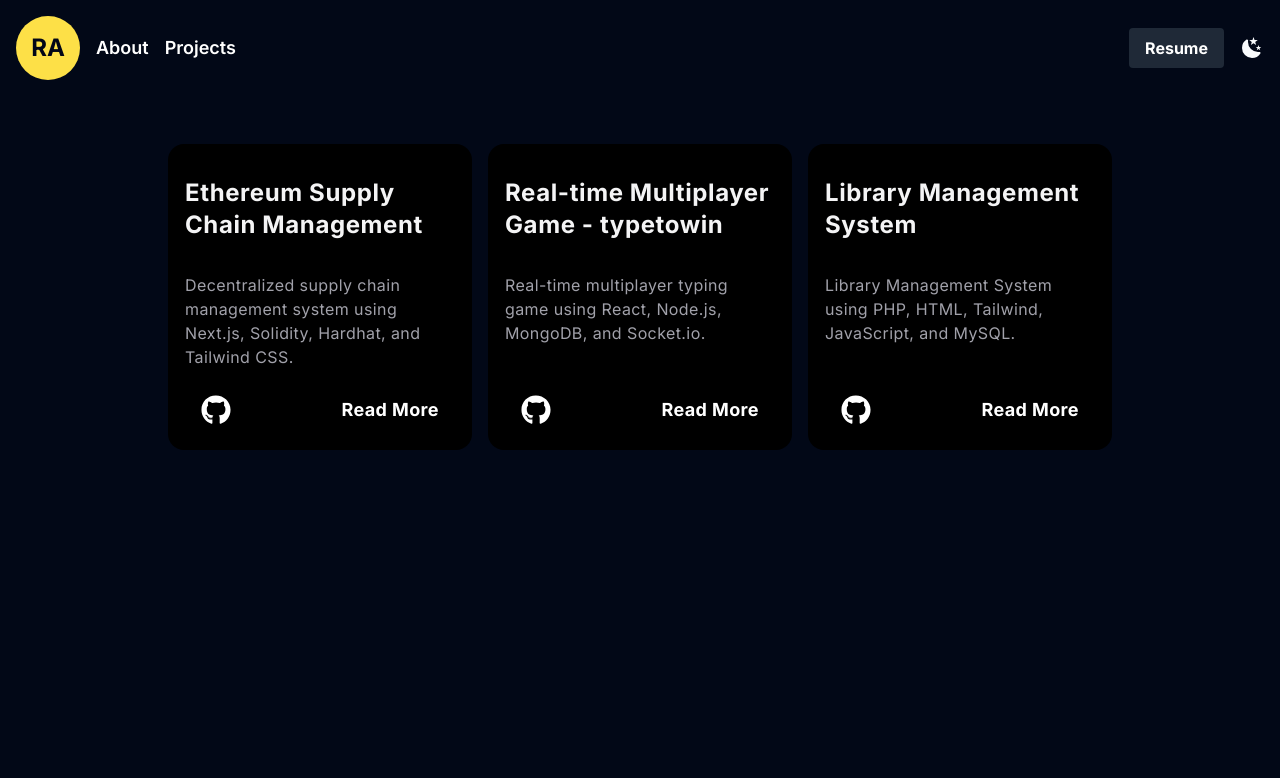
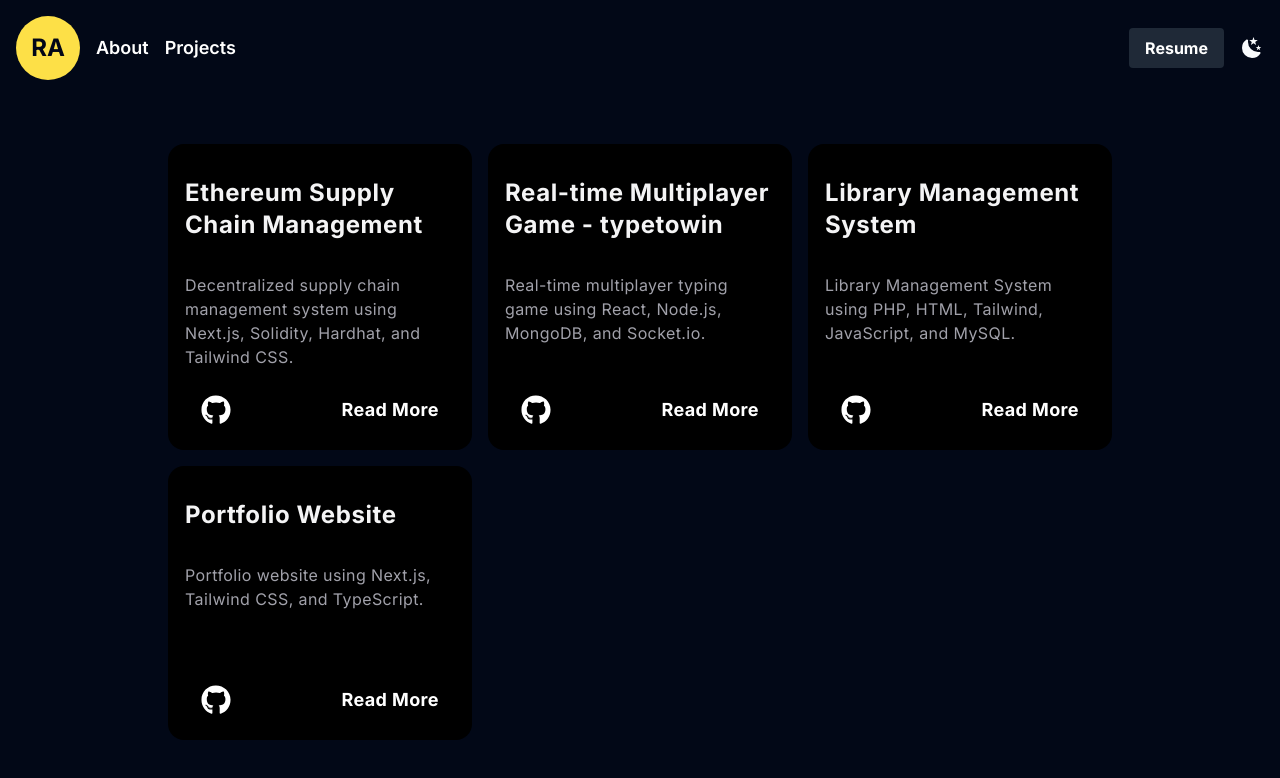
Before and after one commit to rahularora27/portfolio-v2, a Next.js app: page /projects in a window 1280 px wide. Shown: the top 778 px of the page. Built offline with nearby package versions, Linux system fonts and the light colour scheme.

Commit message:
did stuff

```diff
--- a/src/app/data/index.ts
+++ b/src/app/data/index.ts
@@ -19,5 +19,12 @@
       "Library Management System using PHP, HTML, Tailwind, JavaScript, and MySQL.",
     githubLink: "https://github.com/rahularora27/Library-Management-System.git",
     readMoreLink: "https://example.com/read-more/library-management",
+  },
+  {
+    title: "Portfolio Website",
+    description:
+      "Portfolio website using Next.js, Tailwind CSS, and TypeScript.",
+    githubLink: "https://github.com/rahularora27/portfolio-v2",
+    readMoreLink: "https://example.com/read-more/library-management",
   }
 ];
```
Also changed, not shown: 1 other file (tests, documents, lock files or other folders).
